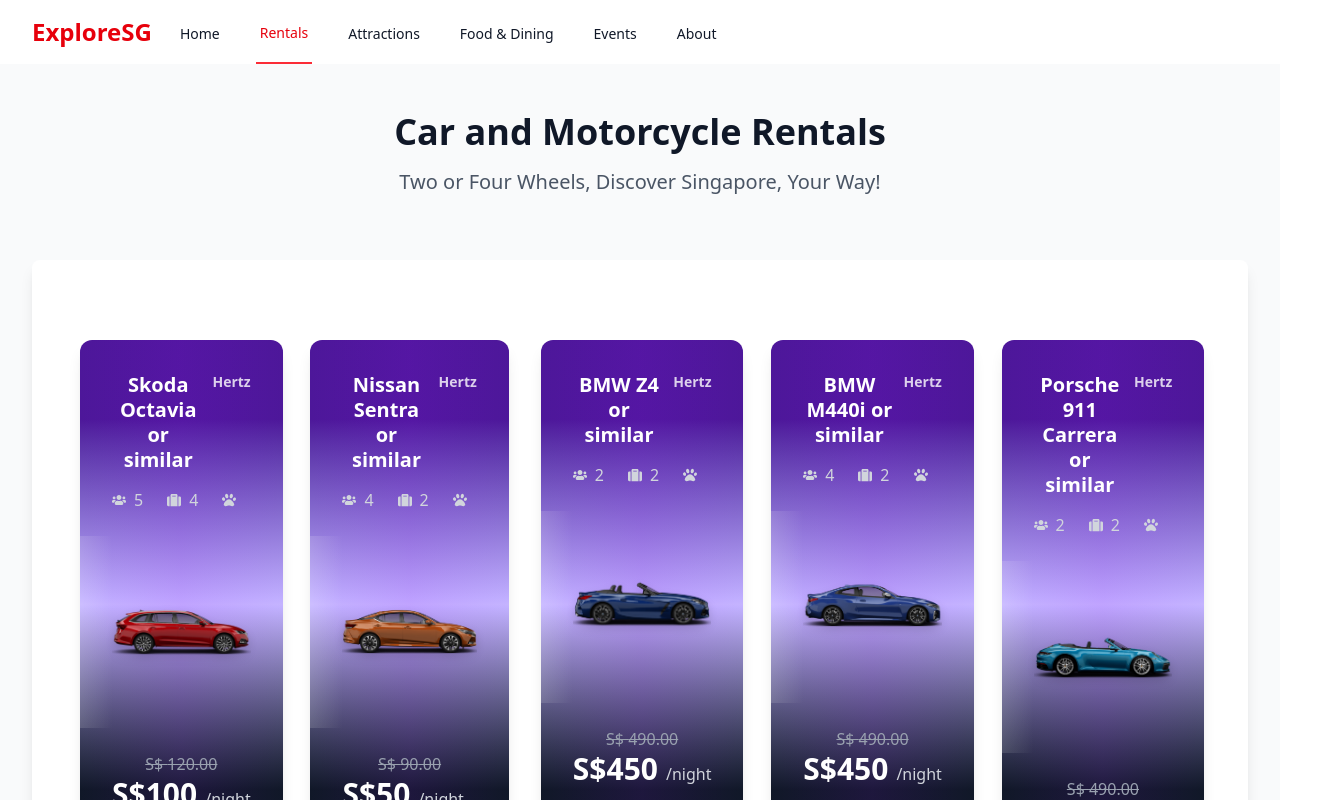
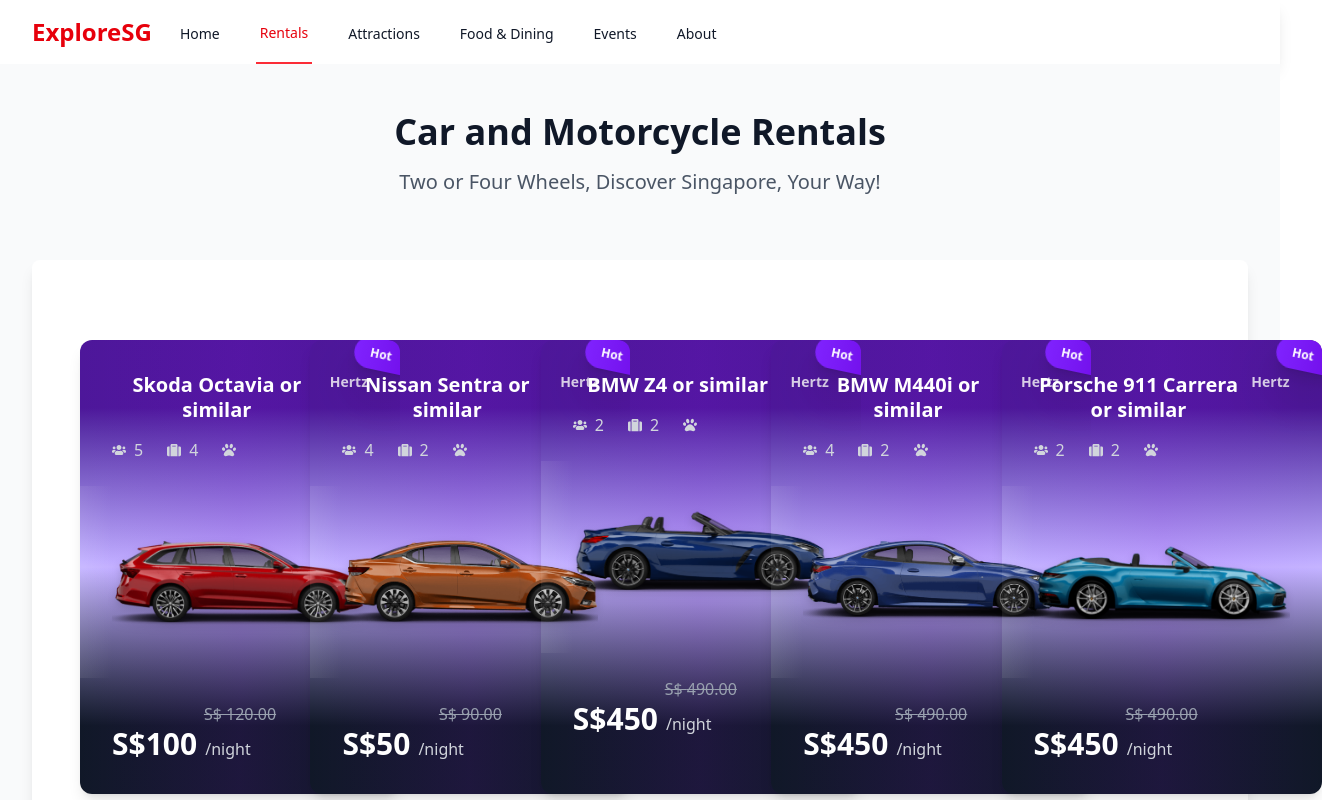
Before and after one commit to XploreSG/exploresg-frontend-service, a React (Vite) app: page /rentals in a window 1280 px wide. Shown: the top 800 px of the page, 1322 px wide, since content can reach past the window. Built offline with nearby package versions, Linux system fonts and the light colour scheme.

Commit message:
EXPLORE-3: Fleet List
Optimising layout

```diff
--- a/src/components/Rentals/RentalCard.tsx
+++ b/src/components/Rentals/RentalCard.tsx
@@ -50,7 +50,7 @@
   return (
     <div
       onClick={handleCardClick}
-      className="group relative mx-auto max-w-md cursor-pointer overflow-hidden rounded-xl shadow-lg transition-all duration-300 hover:-translate-y-2 hover:scale-105 hover:shadow-2xl"
+      className="group relative mx-auto max-w-md min-w-80 cursor-pointer overflow-hidden rounded-xl shadow-lg transition-all duration-300 hover:-translate-y-2 hover:scale-105 hover:shadow-2xl"
     >
       {/* Main Gradient Background */}
       <div className="absolute inset-0 bg-gradient-to-b from-violet-900 from-15% via-violet-300 via-50% to-gray-900 to-85%">
@@ -60,19 +60,23 @@
       {/* Content */}
       <div className="relative z-10 p-8">
         {/* FREE Badge */}
-        {/* {promoText && (
-          <div className="absolute top-12 -right-8 bg-blue-500 px-6 py-2 text-sm font-bold text-white shadow-lg transition-colors group-hover:bg-blue-600">
-            FREE Malaysia Entry
+        {promoText && (
+          <div className="absolute top-0 -right-5 rotate-12 rounded-2xl bg-gradient-to-r from-violet-600 to-violet-700 px-4 py-2 text-xs font-bold text-white shadow-lg drop-shadow-2xl transition-all duration-300 group-hover:rotate-0 group-hover:from-red-600 group-hover:to-red-700">
+            <div className="mr-3 text-center">
+              {promoText}
+              {/* <div className="text-xs">FREE</div>
+              <div className="text-[10px] leading-tight">Malaysia Entry</div> */}
+            </div>
           </div>
-        )} */}
+        )}
 
         {/* Header */}
         <div className="mb-6">
           <div className="flex items-start justify-between">
-            <h2 className="text-xl leading-tight font-semibold text-white transition-colors group-hover:text-blue-200">
+            <h2 className="flex-1 pr-2 text-xl leading-tight font-semibold text-white transition-colors group-hover:text-blue-200">
               {model}
             </h2>
-            <span className="ml-2 text-sm font-bold text-white/80 group-hover:text-white">
+            <span className="text-sm font-bold whitespace-nowrap text-white/80 group-hover:text-white">
               {operator}
             </span>
           </div>
--- a/src/data/rentalCars.ts
+++ b/src/data/rentalCars.ts
@@ -20,7 +20,7 @@
     luggage: 4,
     originalPrice: 120,
     price: 100,
-    promoText: "FREE Entry to Malaysia Min. 5 nights",
+    promoText: "Hot",
     imageUrl: "/assets/skoda-octavia.png",
     operator: "Hertz",
     operatorStyling: "text-yellow-400",
@@ -33,7 +33,7 @@
     luggage: 2,
     originalPrice: 90,
     price: 50,
-    promoText: "FREE Entry to Malaysia Min. 3 nights",
+    promoText: "Hot",
     imageUrl: "/assets/nissan-sentra.png",
     operator: "Hertz",
     operatorStyling: "text-yellow-400",
@@ -46,7 +46,7 @@
     luggage: 2,
     originalPrice: 490,
     price: 450,
-    promoText: "FREE Entry to Malaysia Min. 3 nights",
+    promoText: "Hot",
     imageUrl: "/assets/bmw-z4.png",
     operator: "Hertz",
     operatorStyling: "text-yellow-400",
@@ -59,7 +59,7 @@
     luggage: 2,
     originalPrice: 490,
     price: 450,
-    promoText: "FREE Entry to Malaysia Min. 3 nights",
+    promoText: "Hot",
     imageUrl: "/assets/bmw-440i.png",
     operator: "Hertz",
     operatorStyling: "text-yellow-400",
@@ -72,7 +72,7 @@
     luggage: 2,
     originalPrice: 490,
     price: 450,
-    promoText: "FREE Entry to Malaysia Min. 3 nights",
+    promoText: "Hot",
     imageUrl: "/assets/porsche-911-c.png",
     operator: "Hertz",
     operatorStyling: "text-yellow-400",
@@ -85,7 +85,8 @@
     luggage: 2,
     originalPrice: 490,
     price: 450,
-    promoText: "FREE Entry to Malaysia Min. 3 nights",
+    promoText: "Hot",
+    // promoText: "Hot",
     imageUrl: "/assets/merc-sl63.png",
     operator: "Hertz",
     operatorStyling: "text-yellow-400",
@@ -98,7 +99,7 @@
     luggage: 2,
     originalPrice: 290,
     price: 250,
-    promoText: "FREE Entry to Malaysia Min. 3 nights",
+    promoText: "Hot",
     imageUrl: "/assets/alphard.png",
     operator: "Hertz",
     operatorStyling: "text-yellow-400",
@@ -111,7 +112,7 @@
     luggage: 2,
     originalPrice: 290,
     price: 250,
-    promoText: "FREE Entry to Malaysia Min. 3 nights",
+    promoText: "Hot",
     imageUrl: "/assets/alphard.png",
     operator: "Sixt",
     operatorStyling: "text-orange-400",
@@ -124,7 +125,7 @@
     luggage: 2,
     originalPrice: 100,
     price: 95,
-    promoText: "FREE Entry to Malaysia Min. 4 nights",
+    promoText: "Hot",
     imageUrl: "/assets/prius.png",
     operator: "Sixt",
     operatorStyling: "text-orange-400",
```
